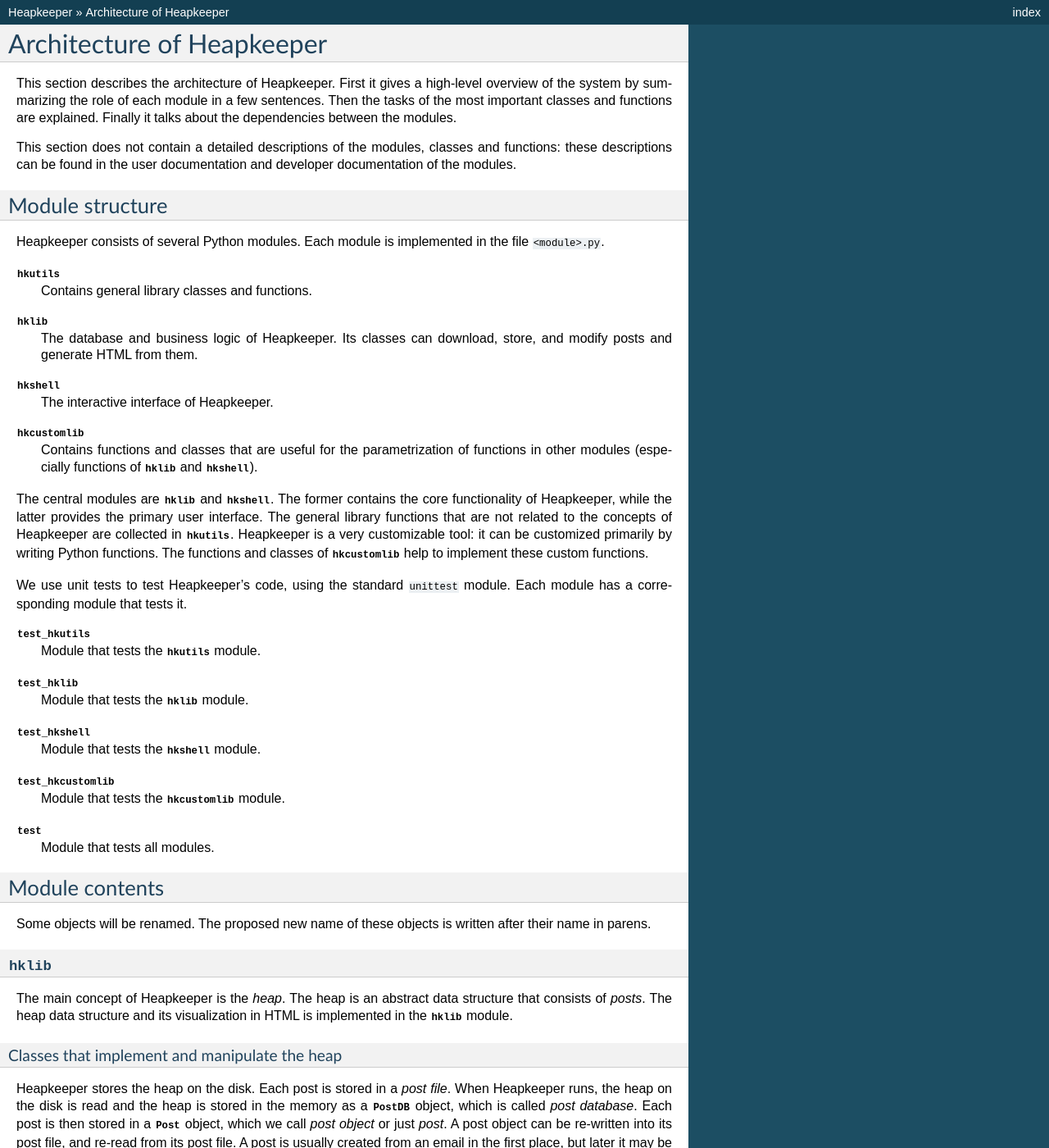
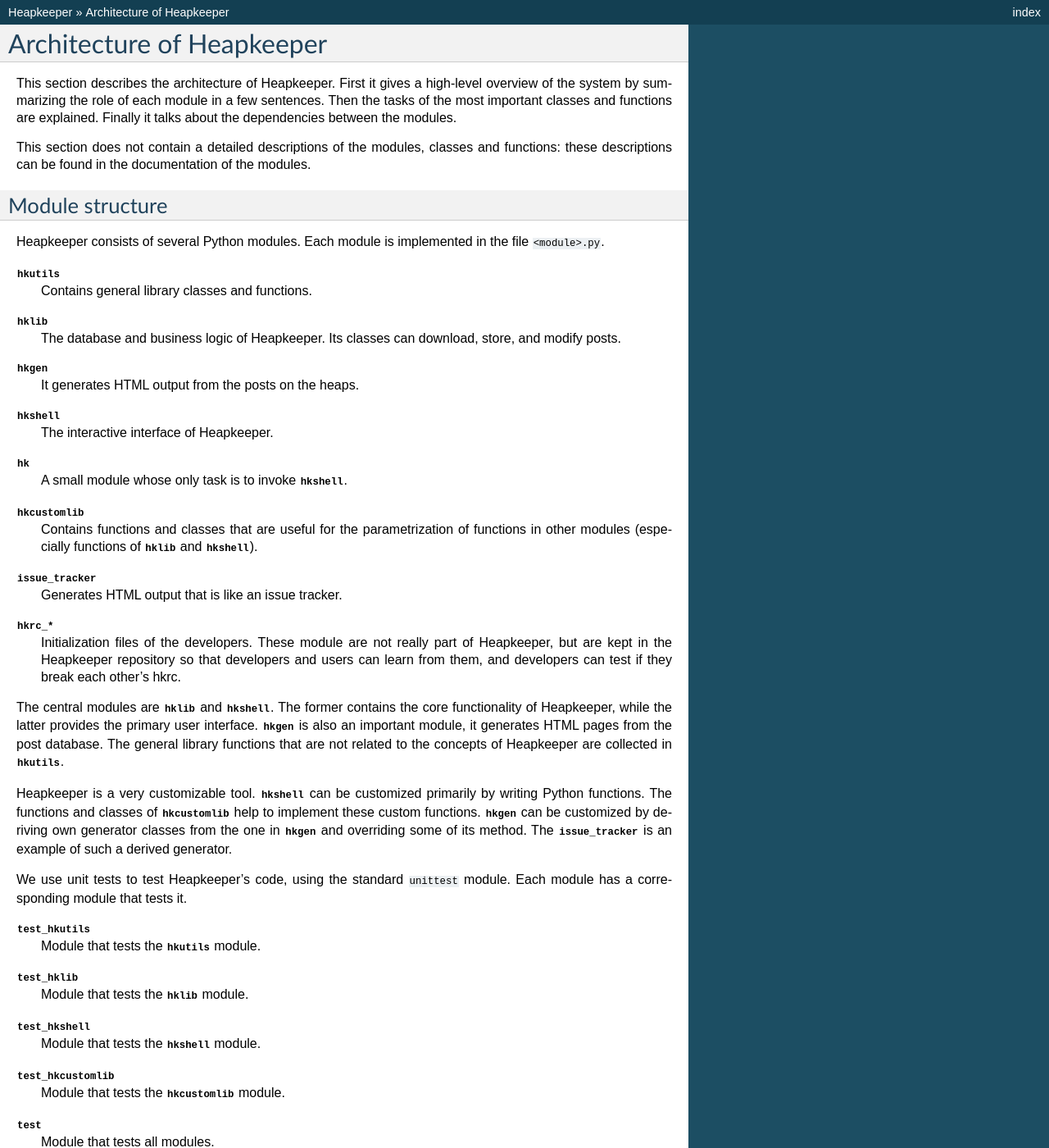
Before and after one commit to hcs42/heapkeeper-old, a Sphinx documentation site: the page built from doc/architecture.rst, in a window 1280 px wide and 1400 px high. Shown: the whole window at 82% size. Built offline with Sphinx 7.4.7, drawn with Linux system fonts in a browser that asks for light colours; some of the changed text lies outside the part shown.

Commit message:
doc: updated for the new Generator and 0.4
[new generator]

```diff
--- a/doc/architecture.rst
+++ b/doc/architecture.rst
@@ -7,8 +7,8 @@ few sentences. Then the tasks of the most important classes and functions are
 explained. Finally it talks about the dependencies between the modules.
 
 This section does not contain a detailed descriptions of the modules, classes
-and functions: these descriptions can be found in the user documentation and
-developer documentation of the modules.
+and functions: these descriptions can be found in the documentation of the
+modules.
 
 Module structure
 ----------------
@@ -20,21 +20,37 @@ the file ``<module>.py``.
     Contains general library classes and functions.
 :mod:`hklib`
     The database and business logic of Heapkeeper. Its classes can
-    download, store, and modify posts and generate HTML from them.
+    download, store, and modify posts.
+:mod:`hkgen`
+    It generates HTML output from the posts on the heaps.
 :mod:`hkshell`
     The interactive interface of Heapkeeper.
+:mod:`hk`
+    A small module whose only task is to invoke :mod:`hkshell`.
 :mod:`hkcustomlib`
     Contains functions and classes that are useful for the parametrization of
     functions in other modules (especially functions of :mod:`hklib` and
     :mod:`hkshell`).
+:mod:`issue_tracker`
+    Generates HTML output that is like an issue tracker.
+:mod:`hkrc_*`
+    Initialization files of the developers. These module are not really part of
+    Heapkeeper, but are kept in the Heapkeeper repository so that developers
+    and users can learn from them, and developers can test if they break each
+    other's hkrc.
 
 The central modules are :mod:`hklib` and :mod:`hkshell`. The former contains
 the core functionality of Heapkeeper, while the latter provides the primary
-user interface. The general library functions that are not related to the
-concepts of Heapkeeper are collected in :mod:`hkutils`. Heapkeeper is a very
-customizable tool: it can be customized primarily by writing Python functions.
-The functions and classes of :mod:`hkcustomlib` help to implement these
-custom functions.
+user interface. :mod:`hkgen` is also an important module, it generates HTML
+pages from the post database. The general library functions that are not
+related to the concepts of Heapkeeper are collected in :mod:`hkutils`.
+
+Heapkeeper is a very customizable tool. :mod:`hkshell` can be customized
+primarily by writing Python functions. The functions and classes of
+:mod:`hkcustomlib` help to implement these custom functions. :mod:`hkgen` can
+be customized by deriving own generator classes from the one in :mod:`hkgen`
+and overriding some of its method. The :mod:`issue_tracker` is an example of
+such a derived generator.
 
 We use unit tests to test Heapkeeper's code, using the standard ``unittest``
 module. Each module has a corresponding module that tests it.
@@ -53,15 +69,12 @@ module. Each module has a corresponding module that tests it.
 Module contents
 ---------------
 
-Some objects will be renamed. The proposed new name of these objects is
-written after their name in parens.
-
 :mod:`hklib`
 ^^^^^^^^^^^^
 
 The main concept of Heapkeeper is the *heap*. The heap is an abstract data
-structure that consists of *posts*. The heap data structure and its
-visualization in HTML is implemented in the :mod:`hklib` module.
+structure that consists of *posts*. The heap data structure is implemented in
+the :mod:`hklib` module.
 
 Classes that implement and manipulate the heap
 """"""""""""""""""""""""""""""""""""""""""""""
@@ -187,66 +200,6 @@ that implements a relational database, e.g. MySQL:
 | :class:`PostSet <hklib.PostSet>` | result of a query       |
 +----------------------------------+-------------------------+
 
-Classes that visualize the heap
-"""""""""""""""""""""""""""""""
-
-The content of the heap can be visualized by converting it to HTML pages.
-(The word *page* means HTML page in this context.) Heapkeeper can create two
-kinds of pages:
-
-* A *post page* displays one post. It usually contains a *post summary* and the
-  post's body. The post summary consists of a few important details of the
-  post, e.g. author, subject and date. Posts may have different summaries at
-  different places, and different summaries may include different details.
-* An *index page* displays many posts. It does not show the body of the
-  posts, it only shows a post summary for each post, which is a link to the
-  *post page* of that post. An index page is created from an *index* (an
-  :class:`Index <hklib.Index>` object), which descibres which posts should
-  be printed on the index page and how. An index contains the posts indirectly:
-  it contains sections, and the sections contain posts. A *section* (a
-  :class:`Section <hklib.Section>` object) is a list of posts that should
-  be printed as one section of the page, and a few options on how they should
-  be printed. An index page contains sections generated from the sections of
-  the index.
-
-:class:`hklib.Html`
-
-    The :class:`Html <hklib.Html>` class is rather a namespace than a
-    class: it contains only static methods. :class:`Html <hklib.Html>`
-    objects are never created.
-
-:class:`hklib.Section`
-
-    A :class:`Section <hklib.Section>` is a list of posts. The
-    :class:`hklib.Generator` class can generate HTML from a section by
-    printing the summaries of its posts in either a threaded or a non-threaded
-    (*flat*) structure.
-
-:class:`hklib.Index`
-
-    todo
-
-:class:`hklib.GeneratorOptions`
-
-    todo
-
-:class:`hklib.Generator`
-
-    A :class:`Generator <hklib.Generator>` object generates HTML strings
-    and HTML pages.
-
-    Most of its methods generate an HTML string that represents something,
-    which is usually shown in the name of the method. E.g. the
-    :func:`Generator.post <hklib.Generator.post>` method generates HTML
-    string from a post, while the :func:`Generator.section
-    <hklib.Generator.section>` method generates HTML string from a section.
-
-    The minority of the :class:`Generator <hklib.Generator>` methods print
-    the HTML they generate into files. These methods start with the ``gen_``
-    prefix. E.g. the :func:`Generator.gen_indices
-    <hklib.Generator.gen_indices>` method prints the index pages into index
-    files.
-
 :mod:`hkshell`
 ^^^^^^^^^^^^^^
 
@@ -265,11 +218,13 @@ The module dependencies are shown in the following picture:
 .. image:: images/module_deps.png
 
 Since :mod:`hkutils` contains general library functions, it does not use any
-other modules of Heapkeeper, but all the other modules may use it. Both
-:mod:`hkshell` and :mod:`hkcustomlib` use :mod:`hklib`, since
+other modules of Heapkeeper, but all the other modules may use it.
+:mod:`hkshell`, :mod:`hkgen` and :mod:`hkcustomlib` all use :mod:`hklib`, since
 :mod:`hklib` implements the data types that make the heap. :mod:`hkshell`
 uses :mod:`hkcustomlib` only for setting sensible default values for certain
-callback functions.
+callback functions. :mod:`hkcustomlib` implements a callback function to
+generate posts that invokes :mod:`hkgen`, but sometimes :mod:`hkshell` calls
+into :mod:`hkgen` directly.
 
 .. _testing:
 
--- a/doc/keyprinciples.rst
+++ b/doc/keyprinciples.rst
@@ -9,6 +9,6 @@ User experience
 
 * If the body of a post is copied from the HTML page and pasted somewhere,
   the result is exactly the body of the post as stored in the mail file.
-* The static HTML file generated from a post, from a thread or from an index
-  depends only on the mail database. It does not depend on what other posts,
-  threads or indices are generated and how.
+* The static HTML file generated from the post database depends only on the
+  generator, the options it received and the post database. It does not depend
+  on what other pages are generated and how.
--- a/doc/modules.rst
+++ b/doc/modules.rst
@@ -4,8 +4,8 @@ Module documentation
 .. toctree::
 
    hkutils
-   hkcustomlib
    hklib
    hkgen
+   hkcustomlib
    hkshell
    hk
--- a/doc/screenshots.rst
+++ b/doc/screenshots.rst
@@ -48,7 +48,7 @@ An index page of a heap:
 .. image:: images/1.png
       :align: center
 
-HTML page of a post:
+HTML page of a thread:
 
 .. image:: images/2.png
       :align: center
```
Also changed, not shown: other parts of doc/architecture.rst (+2 -1 lines), doc/status.rst (+9 -8 lines), doc/images/module_deps.png, 1 other file.
